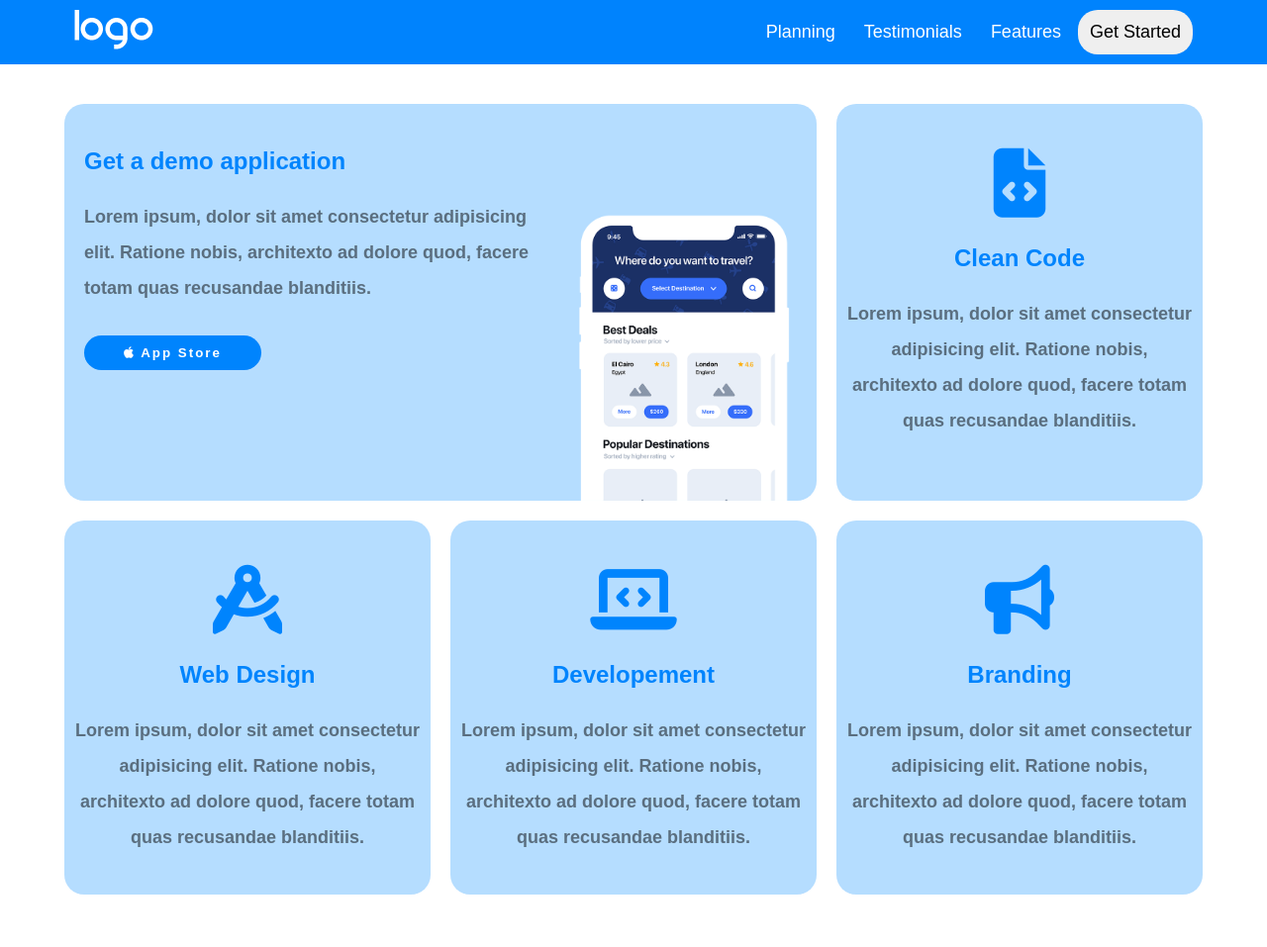
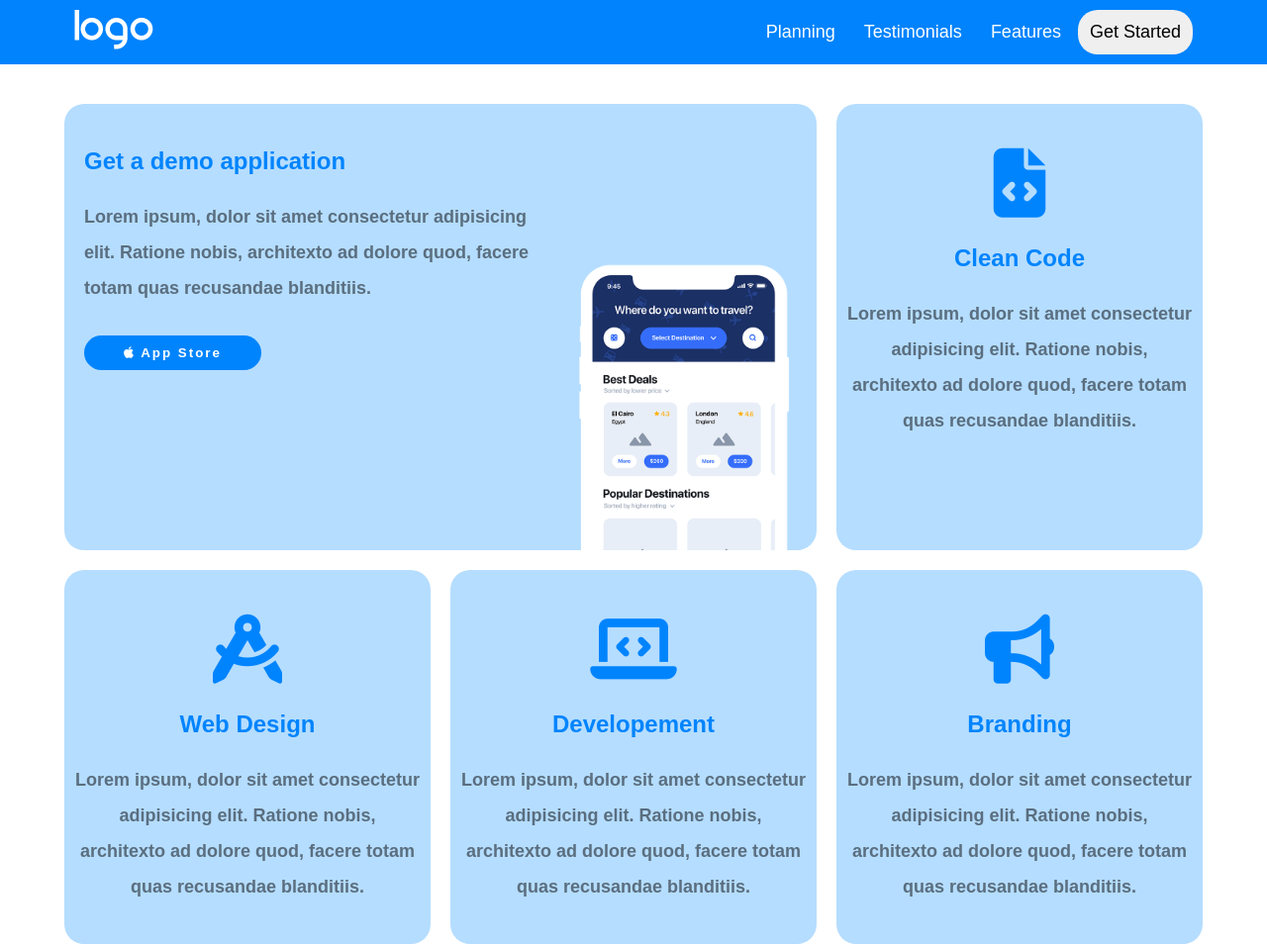
Before and after one commit to AntonelloStefania/htmlcss-responsive-layout, a plain HTML site: page index.html in a window 1280 px wide. Shown: the top 957 px of the page at 99% size. Drawn offline with Linux system fonts and the light colour scheme.

Commit message:
corretto comportamento errato footer, prima sezion

```diff
--- a/css/style.css
+++ b/css/style.css
@@ -408,6 +408,7 @@ footer{
     color: white;
     padding-top: 50px;
     text-align: center;
+    max-width: 600px;
 }
 
 #footer-link{
@@ -571,7 +572,7 @@ footer{
 
     #first-sec-img img{
         width: 100%;
-        padding-top: 105px;
+        padding-top: 155px;
     }
     /* fine prima sezione */
     /* seconda sezione "strategic planning" */
```
